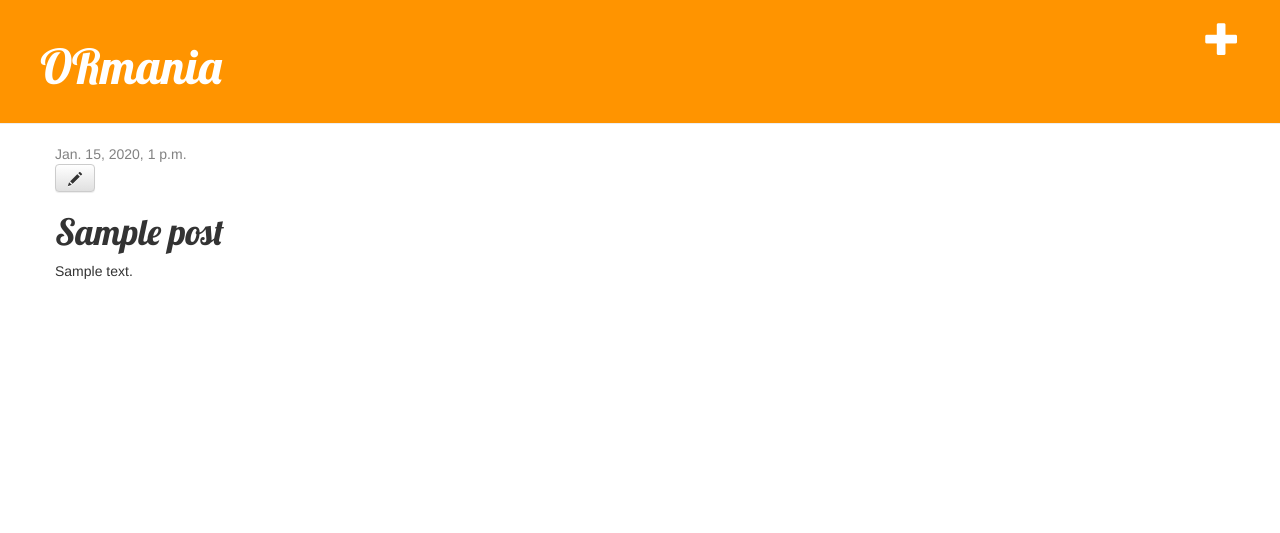
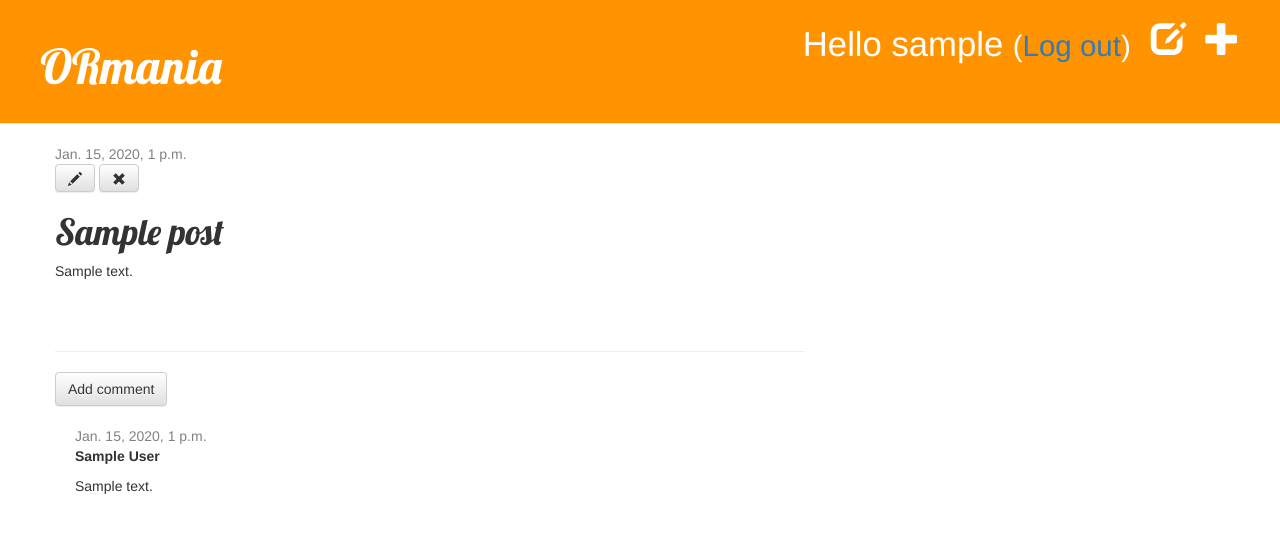
Before and after one commit to ferdogdu/my-first-blog, a Django app: page /post/1/ in a window 1280 px wide. Shown: the top 533 px of the page. Run offline with Django 3.2, Linux system fonts and the light colour scheme; a user stored in the database is signed in; tables that the repository leaves empty hold one stand-in row (values such as "Sample post"); some libraries are stand-ins or nearby versions.

Commit message:
Added comment and  login buttons.

```diff
--- a/blog/admin.py
+++ b/blog/admin.py
@@ -1,4 +1,5 @@
 from django.contrib import admin
-from .models import Post
+from .models import Post, Comment
 
 admin.site.register(Post)
+admin.site.register(Comment)
--- a/blog/models.py
+++ b/blog/models.py
@@ -9,8 +9,25 @@ class Post(models.Model):
     published_date = models.DateTimeField(blank=True, null=True)
 
     def publish(self):
-        self.published_date = timezone.now
+        self.published_date = timezone.now()
         self.save()
 
     def __str__(self):
         return self.title
+
+	def approved_comments(self):
+		return self.comments.filter(approved_comment=True)
+
+class Comment(models.Model):
+    post = models.ForeignKey('blog.Post', related_name='comments')
+    author = models.CharField(max_length=200)
+    text = models.TextField()
+    created_date = models.DateTimeField(default=timezone.now)
+    approved_comment = models.BooleanField(default=False)
+
+    def approve(self):
+        self.approved_comment = True
+        self.save()
+
+    def __str__(self):
+        return self.text
--- a/blog/static/css/blog.css
+++ b/blog/static/css/blog.css
@@ -53,3 +53,7 @@ h1, h2, h3, h4 {
 .post h1 a, .post h1 a:visited {
     color: #000000;
 }
+
+.comment {
+    margin: 20px 0px 20px 20px;
+}
--- a/blog/templates/blog/base.html
+++ b/blog/templates/blog/base.html
@@ -11,6 +11,10 @@
         <div class="page-header">
 			{% if user.is_authenticated %}
 				<a href="{% url 'post_new' %}" class="top-menu"><span class="glyphicon glyphicon-plus"></span></a>
+				<a href="{% url 'post_draft_list' %}" class="top-menu"><span class="glyphicon glyphicon-edit"></span></a>
+				<p class="top-menu">Hello {{ user.username }} <small>(<a href="{% url 'logout' %}">Log out</a>)</small></p>
+			{% else %}
+				<a href="{% url 'login' %}" class="top-menu"><span class="glyphicon glyphicon-lock"></span></a>
 			{% endif %}
 			<h1><a href="/">ORmania</a></h1>
 		</div>
--- a/blog/templates/blog/post_detail.html
+++ b/blog/templates/blog/post_detail.html
@@ -3,14 +3,42 @@
 {% block content %}
     <div class="post">
         {% if post.published_date %}
-            <div class="date">
-                {{ post.published_date }}
-            </div>
-        {% endif %}
+			<div class="date">
+				{{ post.published_date }}
+			</div>
+		{% else %}
+			{% if user.is_authenticated %}
+				<a class="btn btn-default" href="{% url 'post_publish' pk=post.pk %}">Publish</a>
+			{% else %}
+				<a href="{% url 'login' %}" class="top-menu"><span class="glyphicon glyphicon-lock"></span></a>
+			{% endif %}
+		{% endif %}
 		{% if user.is_authenticated %}
 			<a class="btn btn-default" href="{% url 'post_edit' pk=post.pk %}"><span class="glyphicon glyphicon-pencil"></span></a>
+			<a class="btn btn-default" href="{% url 'post_remove' pk=post.pk %}"><span class="glyphicon glyphicon-remove"></span></a>
+		{% else %}
+            <a href="{% url 'login' %}" class="top-menu"><span class="glyphicon glyphicon-lock"></span></a>
 		{% endif %}
         <h1>{{ post.title }}</h1>
         <p>{{ post.text|linebreaksbr }}</p>
     </div>
+	<hr>
+		<a class="btn btn-default" href="{% url 'add_comment_to_post' pk=post.pk %}">Add comment</a>
+	{% for comment in post.comments.all %}
+		{% if user.is_authenticated or comment.approved_comment %}
+		<div class="comment">
+			<div class="date">
+				{{ comment.created_date }}
+				{% if not comment.approved_comment %}
+					<a class="btn btn-default" href="{% url 'comment_remove' pk=comment.pk %}"><span class="glyphicon glyphicon-remove"></span></a>
+					<a class="btn btn-default" href="{% url 'comment_approve' pk=comment.pk %}"><span class="glyphicon glyphicon-ok"></span></a>
+				{% endif %}
+			</div>
+			<strong>{{ comment.author }}</strong>
+			<p>{{ comment.text|linebreaks }}</p>
+		</div>
+		{% endif %}
+	{% empty %}
+		<p>No comments here yet :(</p>
+	{% endfor %}
 {% endblock %}
--- a/blog/templates/blog/post_list.html
+++ b/blog/templates/blog/post_list.html
@@ -8,6 +8,7 @@
 					</div>
 						<h1><a href="{% url 'post_detail' pk=post.pk %}">{{ post.title }}</a></h1>
 						<p>{{ post.text|linebreaksbr }}</p>
+						<a href="{% url 'post_detail' pk=post.pk %}">Comments: {{ post.approved_comments.count }}</a>
 					</div>
 	{% endfor %}
 {% endblock %}
--- a/blog/urls.py
+++ b/blog/urls.py
@@ -6,4 +6,10 @@ urlpatterns = [
     url(r'^post/(?P<pk>\d+)/$', views.post_detail, name='post_detail'),
 	url(r'^post/new/$', views.post_new, name='post_new'),
 	url(r'^post/(?P<pk>\d+)/edit/$', views.post_edit, name='post_edit'),
+	url(r'^drafts/$', views.post_draft_list, name='post_draft_list'),
+	url(r'^post/(?P<pk>\d+)/publish/$', views.post_publish, name='post_publish'),
+	url(r'^post/(?P<pk>\d+)/remove/$', views.post_remove, name='post_remove'),
+	url(r'^post/(?P<pk>\d+)/comment/$', views.add_comment_to_post, name='add_comment_to_post'),
+	url(r'^comment/(?P<pk>\d+)/approve/$', views.comment_approve, name='comment_approve'),
+	url(r'^comment/(?P<pk>\d+)/remove/$', views.comment_remove, name='comment_remove'),
 ]
--- a/blog/views.py
+++ b/blog/views.py
@@ -1,7 +1,9 @@
 from django.shortcuts import render, get_object_or_404, redirect
-from .models import Post
+from django.contrib.auth.decorators import login_required
+from django.contrib.auth import logout
+from .models import Post, Comment
 from django.utils import timezone
-from .forms import PostForm
+from .forms import PostForm, CommentForm
 
 def post_list(request):
     posts = Post.objects.filter(published_date__lte=timezone.now()).order_by('published_date')
@@ -11,19 +13,20 @@ def post_detail(request, pk):
     post = get_object_or_404(Post, pk=pk)
     return render(request, 'blog/post_detail.html', {'post': post})
 
+@login_required
 def post_new(request):
     if request.method == "POST":
         form = PostForm(request.POST)
         if form.is_valid():
             post = form.save(commit=False)
             post.author = request.user
-            post.published_date = timezone.now()
             post.save()
             return redirect('post_detail', pk=post.pk)
     else:
         form = PostForm()
     return render(request, 'blog/post_edit.html', {'form': form})
 
+@login_required
 def post_edit(request, pk):
     post = get_object_or_404(Post, pk=pk)
     if request.method == "POST":
@@ -31,9 +34,55 @@ def post_edit(request, pk):
         if form.is_valid():
             post = form.save(commit=False)
             post.author = request.user
-            post.published_date = timezone.now()
             post.save()
             return redirect('post_detail', pk=post.pk)
     else:
         form = PostForm(instance=post)
     return render(request, 'blog/post_edit.html', {'form': form})
+
+@login_required
+def post_draft_list(request):
+    posts = Post.objects.filter(published_date__isnull=True).order_by('created_date')
+    return render(request, 'blog/post_draft_list.html', {'posts': posts})
+
+@login_required
+def post_publish(request, pk):
+    post = get_object_or_404(Post, pk=pk)
+    post.publish()
+    return redirect('post_detail', pk=pk)
+
+@login_required
+def post_remove(request, pk):
+    post = get_object_or_404(Post, pk=pk)
+    post.delete()
+    return redirect('post_list')
+
+def logout_view(request):
+    logout(request)
+    return redirect('post_list')
+
+def add_comment_to_post(request, pk):
+    post = get_object_or_404(Post, pk=pk)
+    if request.method == "POST":
+        form = CommentForm(request.POST)
+        if form.is_valid():
+            comment = form.save(commit=False)
+            comment.post = post
+            comment.save()
+            return redirect('post_detail', pk=post.pk)
+    else:
+        form = CommentForm()
+    return render(request, 'blog/add_comment_to_post.html', {'form': form})
+
+@login_required
+def comment_approve(request, pk):
+    comment = get_object_or_404(Comment, pk=pk)
+    comment.approve()
+    return redirect('post_detail', pk=comment.post.pk)
+
+@login_required
+def comment_remove(request, pk):
+    comment = get_object_or_404(Comment, pk=pk)
+    post_pk = comment.post.pk
+    comment.delete()
+    return redirect('post_detail', pk=post_pk)
--- a/mysite/settings.py
+++ b/mysite/settings.py
@@ -120,3 +120,5 @@ USE_TZ = True
 
 STATIC_URL = '/static/'
 STATIC_ROOT = os.path.join(BASE_DIR, 'static')
+
+LOGIN_REDIRECT_URL = '/'
--- a/mysite/urls.py
+++ b/mysite/urls.py
@@ -15,8 +15,11 @@ Including another URLconf
 """
 from django.conf.urls import include, url
 from django.contrib import admin
+from django.contrib.auth import views
 
 urlpatterns = [
-    url(r'^admin/', admin.site.urls),
+    url(r'^admin/', include(admin.site.urls)),
+    url(r'^accounts/login/$', views.login, name='login'),
+	url(r'^accounts/logout/$', views.logout, name='logout', kwargs={'next_page': '/'}),
     url(r'', include('blog.urls')),
 ]
```
Also changed, not shown: blog/forms.py (+7 -1 lines), blog/templates/blog/add_comment_to_post.html (added, +9 -0 lines), blog/templates/blog/post_draft_list.html (added, +11 -0 lines), blog/templates/registration/login.html (added, +24 -0 lines), blog/migrations/0002_comment.py (added).
